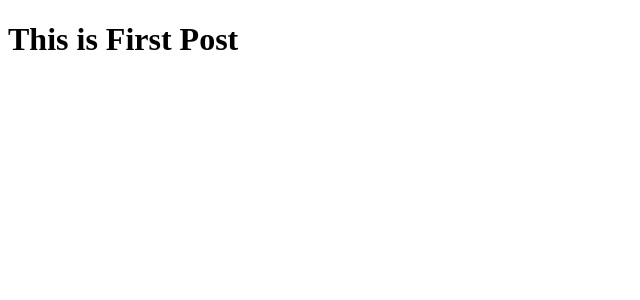
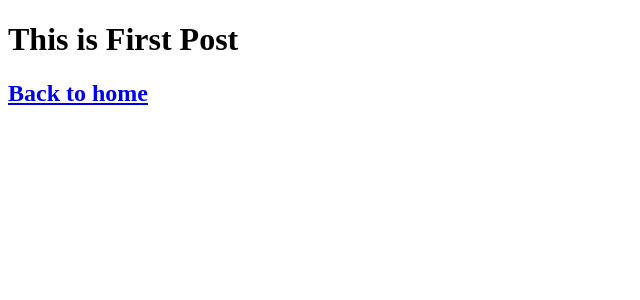
Before and after one commit to bazingaav/nextjs-blog, a Next.js app: page /posts/first-post in a window 1280 px wide. Shown: the top 300 px of the page, without its empty margins (0-640 px from the left). Built offline with nearby package versions, Linux system fonts and the light colour scheme.

Commit message:
linked pages

```diff
--- a/pages/index.js
+++ b/pages/index.js
@@ -11,7 +11,7 @@
 
       <main>
         <h1 className="title">
-          Learn <a href="https://nextjs.org">Next.js!</a>
+          Read <Link href="/posts/first-post"><a>this page!</a></Link>
         </h1>
 
         <p className="description">
--- a/pages/posts/first-post.js
+++ b/pages/posts/first-post.js
@@ -1,5 +1,17 @@
 //here the component(function) name can be anything but it must be
 //exported as "default"
+import Link from 'next/link'
+
+
 export default function FirstPost(){
-	return <h1> This is First Post</h1>
+	return (
+		<>
+		<h1>This is First Post</h1>
+		<h2>
+			<Link href="/">
+				<a>Back to home</a>
+			</Link>
+		</h2>
+		</>
+		)
 }
```
